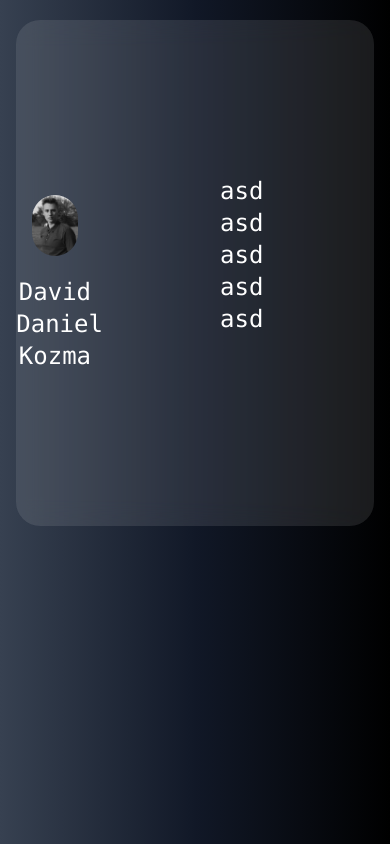
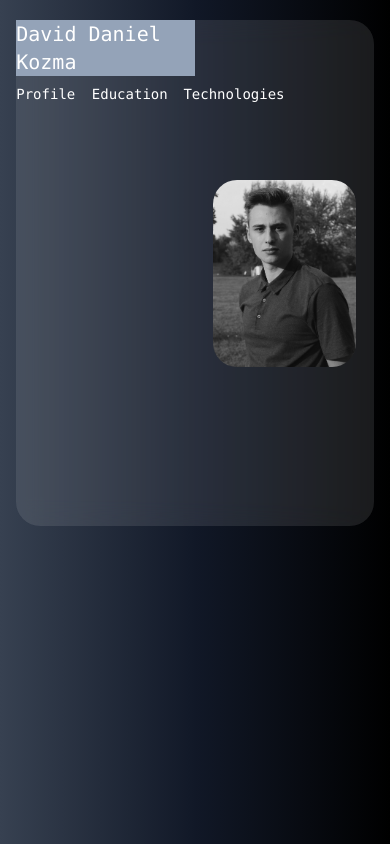
Before and after one commit to kukac001/my_portfolio_v2, a React (Create React App) app: page / in a window 390 px wide. Built offline with nearby package versions, Linux system fonts and the light colour scheme.

Commit message:
responsive

```diff
--- a/package.json
+++ b/package.json
@@ -9,7 +9,7 @@
     "react": "^17.0.2",
     "react-dom": "^17.0.2",
     "react-parallax-tilt": "^1.6.3",
-    "react-scripts": "5.0.0",
+    "react-scripts": "^5.0.0",
     "web-vitals": "^2.1.4"
   },
   "scripts": {
--- a/src/App.js
+++ b/src/App.js
@@ -1,12 +1,13 @@
 import './App.css';
 import MainGrid from './components/MainGrid';
+import Profile from './components/Profile';
 
 
 function App() {
   return (
-
-    <div className="App w-full h-screen bg-gradient-to-r from-gray-700 via-gray-900 to-black relative overflow-hidden flex">
-    <MainGrid/>
+    <div className="App w-full h-screen bg-gradient-to-r from-gray-700 via-gray-900 to-black relative overflow-auto">
+      <MainGrid/>
+      <Profile/>
     </div>
   );
 }
--- a/src/components/MainGrid.js
+++ b/src/components/MainGrid.js
@@ -1,22 +1,27 @@
 import Dani from '../images/dani.jpg'
-import Tilt from 'react-parallax-tilt';
 
 const MainGrid = () => {
     return (
-        <div className="w-11/12 h-3/5 bg-white bg-opacity-10 grid grid-cols-12 gap-4 rounded-3xl border-opacity-30 border-r-0 border-b-0 backdrop-filter backdrop-blur-md font-mono text-white text-center justify-center content-center mx-auto mt-5 text-2xl">
-            <div className="col-span-3 row-span-6 pt-5">
-                <img src={Dani} alt="Logo" className="w-3/5 mx-auto rounded-3xl"/>
-                <h1 className="mt-5 ">David Daniel Kozma</h1>
+        <div className="w-11/12 h-3/5 bg-white bg-opacity-10 flex rounded-3xl border-opacity-30 border-r-0 border-b-0 backdrop-filter backdrop-blur-md font-mono text-white mt-5 text-2xl m-auto">
+            <div className="grid grid-cols-2">
+                <div className=''>
+                    <h1 className="text-xl bg-slate-400 sm:text-4xl">David Daniel Kozma</h1>
+                    <div className='grid grid-cols-3 mt-2  text-sm sm:text-base'>
+                        <div className=''>
+                            <p className=''><a href="#profile">Profile</a></p>
+                        </div>
+                        <div>
+                            <p className='ml-4 sm:ml-0'><a href="#profile">Education</a></p>
+                        </div>
+                        <div>
+                            <p className='ml-12 sm:ml-0'><a href="#profile">Technologies</a></p>
+                        </div>
+                    </div>
+                </div>
+                <div className='flex m-auto justify-center'>
+                    <img src={Dani} alt="Logo" className="rounded-3xl bg-red-100 w-4/5 md:w-3/5"/>
+                </div>
             </div>
-
-            <div className="col-span-9 row-span-6">
-                <h1>asd</h1>
-                <h1>asd</h1>
-                <h1>asd</h1>
-                <h1>asd</h1>
-                <h1>asd</h1>
-            </div>
-
         </div>
     );
 }
--- /dev/null
+++ b/src/components/Profile.js
@@ -0,0 +1,10 @@
+const Profile = () => {
+    return (
+        <div className="mt-96 text-white" id="profile">
+            <h1>asd</h1>
+            <p>asd</p>
+        </div>
+    );
+}
+
+export default Profile;
```
Also changed, not shown: 1 other file (tests, documents, lock files or other folders).
